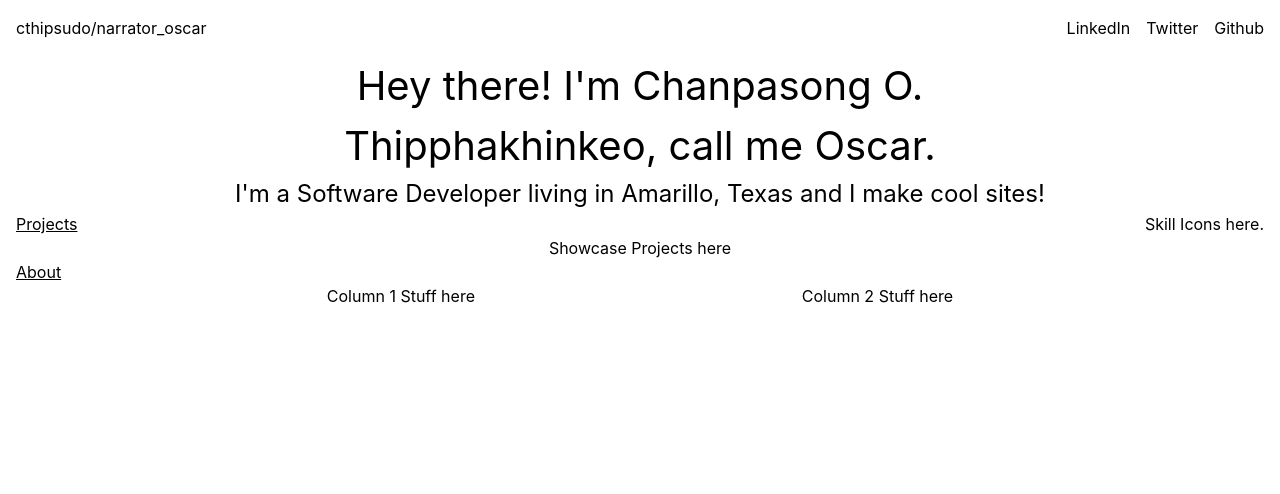
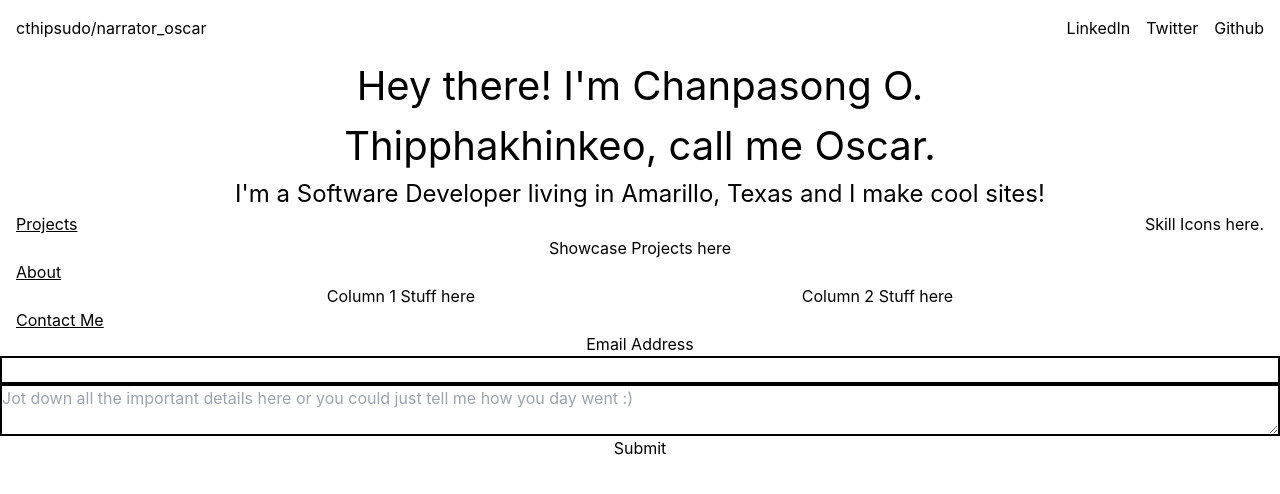
Before and after one commit to cthipsudo/portfolio-refresh, a React (Create React App) app: page / in a window 1280 px wide. Shown: the top 494 px of the page. Built offline with nearby package versions, Linux system fonts and the light colour scheme.

Commit message:
Created ContactSection and connected to FormSpree

```diff
--- a/package.json
+++ b/package.json
@@ -4,6 +4,7 @@
   "homepage": "http://cthipsudo.github.io/portfolio-refresh",
   "private": true,
   "dependencies": {
+    "@formspree/react": "^2.2.4",
     "@testing-library/jest-dom": "^5.16.1",
     "@testing-library/react": "^12.1.2",
     "@testing-library/user-event": "^13.5.0",
--- a/src/App.css
+++ b/src/App.css
@@ -1,5 +1,14 @@
 .App {
   text-align: center;
+}
+
+.contact-section form {
+  display: flex;
+  flex-flow: column;
+}
+
+.contact-section input, .contact-section textarea {
+  border: solid 2px #000;
 }
 
 h1 {
--- a/src/App.js
+++ b/src/App.js
@@ -5,6 +5,7 @@ import Header from './components/Header';
 import Hero from './components/Hero';
 import ProjectSection from './components/ProjectSection';
 import About from './components/About';
+import ContactSection from './components/ContactSection';
 
 function App() {
   return (
@@ -13,6 +14,7 @@ function App() {
       <Hero/>
       <ProjectSection />
       <About />
+      <ContactSection />
     </div>
   );
 }
--- /dev/null
+++ b/src/components/ContactSection.js
@@ -0,0 +1,31 @@
+import { useForm, ValidationError } from "@formspree/react";
+
+const ContactSection = () => {
+  const [state, handleSubmit] = useForm("mwkypngg");
+  if (state.succeeded) {
+    return <p>Thanks for joining!</p>;
+  }
+  return (
+    <section className="contact-section">
+      <div className="contact-header flex justify-start px-4">
+        <h3 className="underline">Contact Me</h3>
+      </div>
+      <form onSubmit={handleSubmit}>
+        <label htmlFor="email">Email Address</label>
+        <input id="email" type="email" name="email" />
+        <ValidationError prefix="Email" field="email" errors={state.errors} />
+        <textarea id="message" name="message" placeholder="Jot down all the important details here or you could just tell me how you day went :)"/>
+        <ValidationError
+          prefix="Message"
+          field="message"
+          errors={state.errors}
+        />
+        <button type="submit" disabled={state.submitting}>
+          Submit
+        </button>
+      </form>
+    </section>
+  );
+};
+
+export default ContactSection;
```
Also changed, not shown: 1 other file (tests, documents, lock files or other folders).
